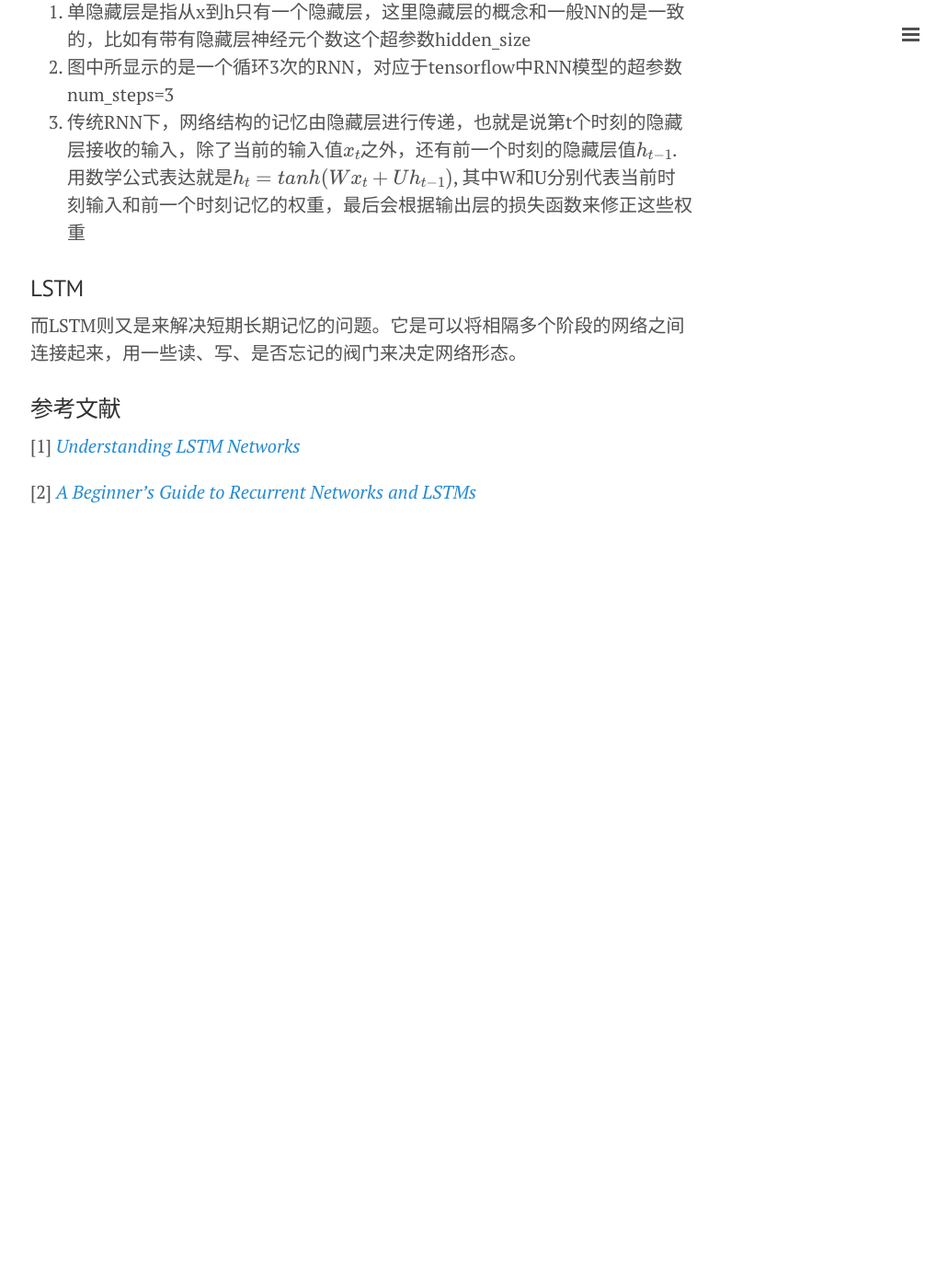
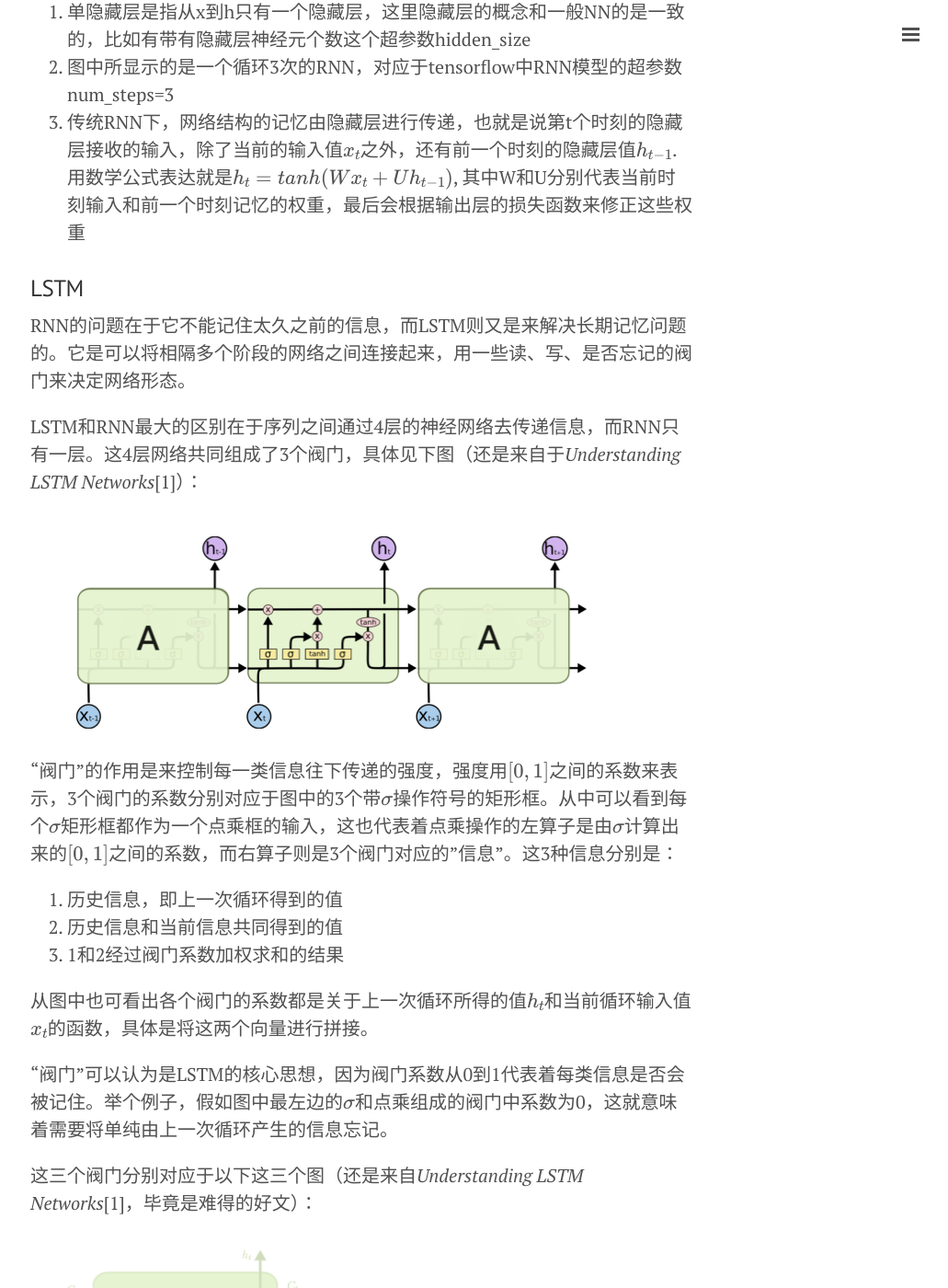
Before and after one commit to nomadcube/nomadcube.github.io, a Jekyll site: the page built from _posts/2017-03-21-初识rnn和lstm.md, in a window 1280 px wide and 1400 px high, scrolled down 1146 px. Shown: the whole window at 92% size, without its empty margins (247-1278 px from the left). Built offline with Jekyll 4.4.1, drawn with Linux system fonts in a browser that asks for light colours; formulas are drawn with MathJax 3; comment, search, counter and statistics services are not loaded; before the commit the page ends 1776 px from its top, so only the background shows below that.

Commit message:
新文章

```diff
--- a/_posts/2017-03-21-RNN和LSTM.md
+++ b/_posts/2017-03-21-初识rnn和lstm.md
@@ -21,7 +21,29 @@ CNN的问题在于网络结构是确定的，也就是说它的输入和输出
 3. 传统RNN下，网络结构的记忆由隐藏层进行传递，也就是说第t个时刻的隐藏层接收的输入，除了当前的输入值$$x_t$$之外，还有前一个时刻的隐藏层值$$h_{t-1}$$. 用数学公式表达就是$$h_t = tanh(Wx_t + Uh_{t-1})$$, 其中W和U分别代表当前时刻输入和前一个时刻记忆的权重，最后会根据输出层的损失函数来修正这些权重
 
 ### LSTM
-而LSTM则又是来解决短期长期记忆的问题。它是可以将相隔多个阶段的网络之间连接起来，用一些读、写、是否忘记的阀门来决定网络形态。
+RNN的问题在于它不能记住太久之前的信息，而LSTM则又是来解决长期记忆问题的。它是可以将相隔多个阶段的网络之间连接起来，用一些读、写、是否忘记的阀门来决定网络形态。
+
+LSTM和RNN最大的区别在于序列之间通过4层的神经网络去传递信息，而RNN只有一层。这4层网络共同组成了3个阀门，具体见下图（还是来自于*Understanding LSTM Networks*[1]）：
+
+![lstm](/public/lstm.png)
+
+"阀门"的作用是来控制每一类信息往下传递的强度，强度用$$[0,1]$$之间的系数来表示，3个阀门的系数分别对应于图中的3个带$$\sigma$$操作符号的矩形框。从中可以看到每个$$\sigma$$矩形框都作为一个点乘框的输入，这也代表着点乘操作的左算子是由$$\sigma$$计算出来的$$[0,1]$$之间的系数，而右算子则是3个阀门对应的"信息"。这3种信息分别是：
+
+1. 历史信息，即上一次循环得到的值
+2. 历史信息和当前信息共同得到的值
+3. 1和2经过阀门系数加权求和的结果
+
+从图中也可看出各个阀门的系数都是关于上一次循环所得的值$$h_t$$和当前循环输入值$$x_t$$的函数，具体是将这两个向量进行拼接。
+
+"阀门"可以认为是LSTM的核心思想，因为阀门系数从0到1代表着每类信息是否会被记住。举个例子，假如图中最左边的$$\sigma$$和点乘组成的阀门中系数为0，这就意味着需要将单纯由上一次循环产生的信息忘记。
+
+这三个阀门分别对应于以下这三个图（还是来自*Understanding LSTM Networks*[1]，毕竟是难得的好文）：
+
+![lstm1](/public/lstm1.png)
+
+![lstm2](/public/lstm2.png)
+
+![lstm3](/public/lstm3.png)
 
 ### 参考文献
 [1] [*Understanding LSTM Networks*](http://colah.github.io/posts/2015-08-Understanding-LSTMs/)
```
Also changed, not shown: public/lstm.png (added), public/lstm1.png (added), public/lstm2.png (added), public/lstm3.png (added).
